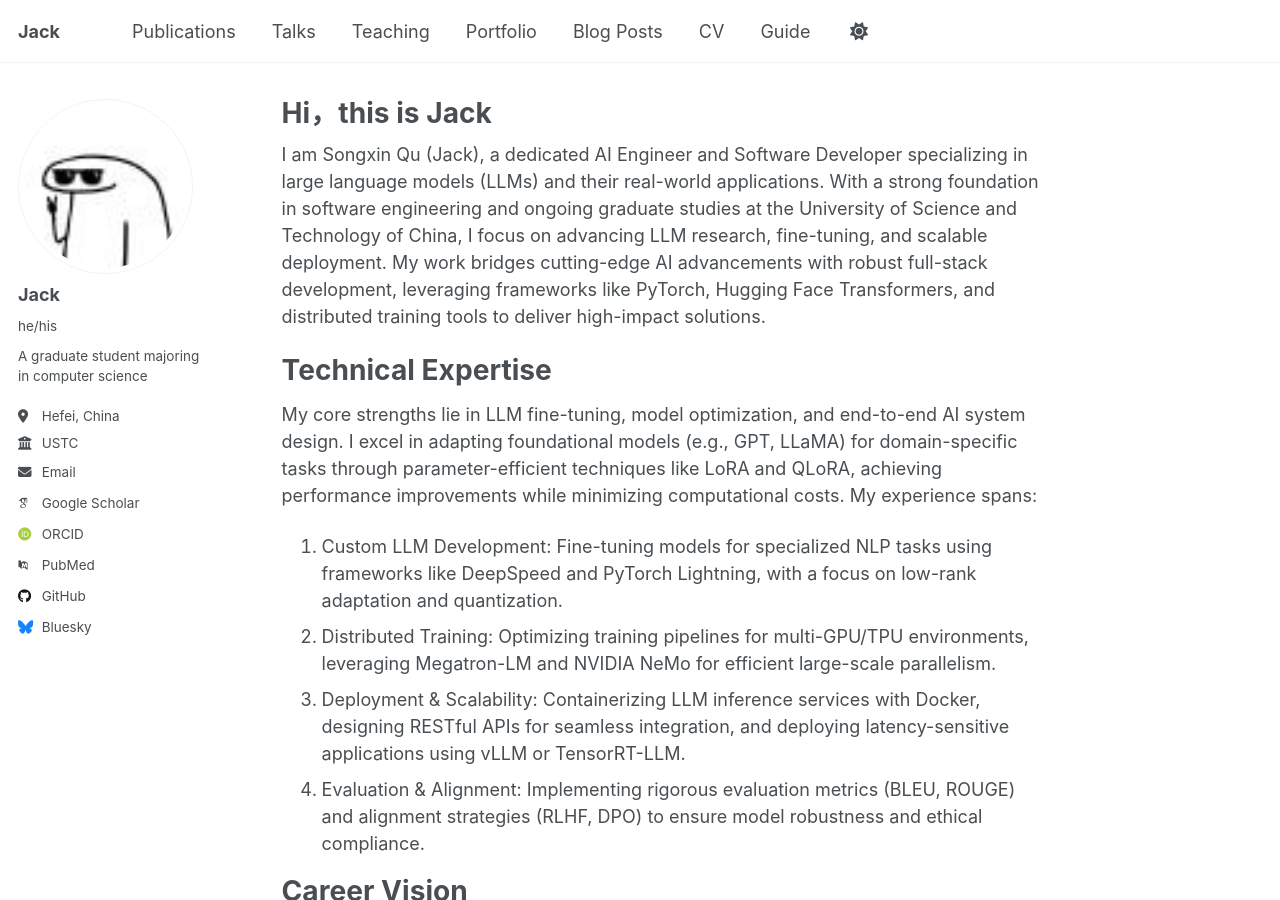
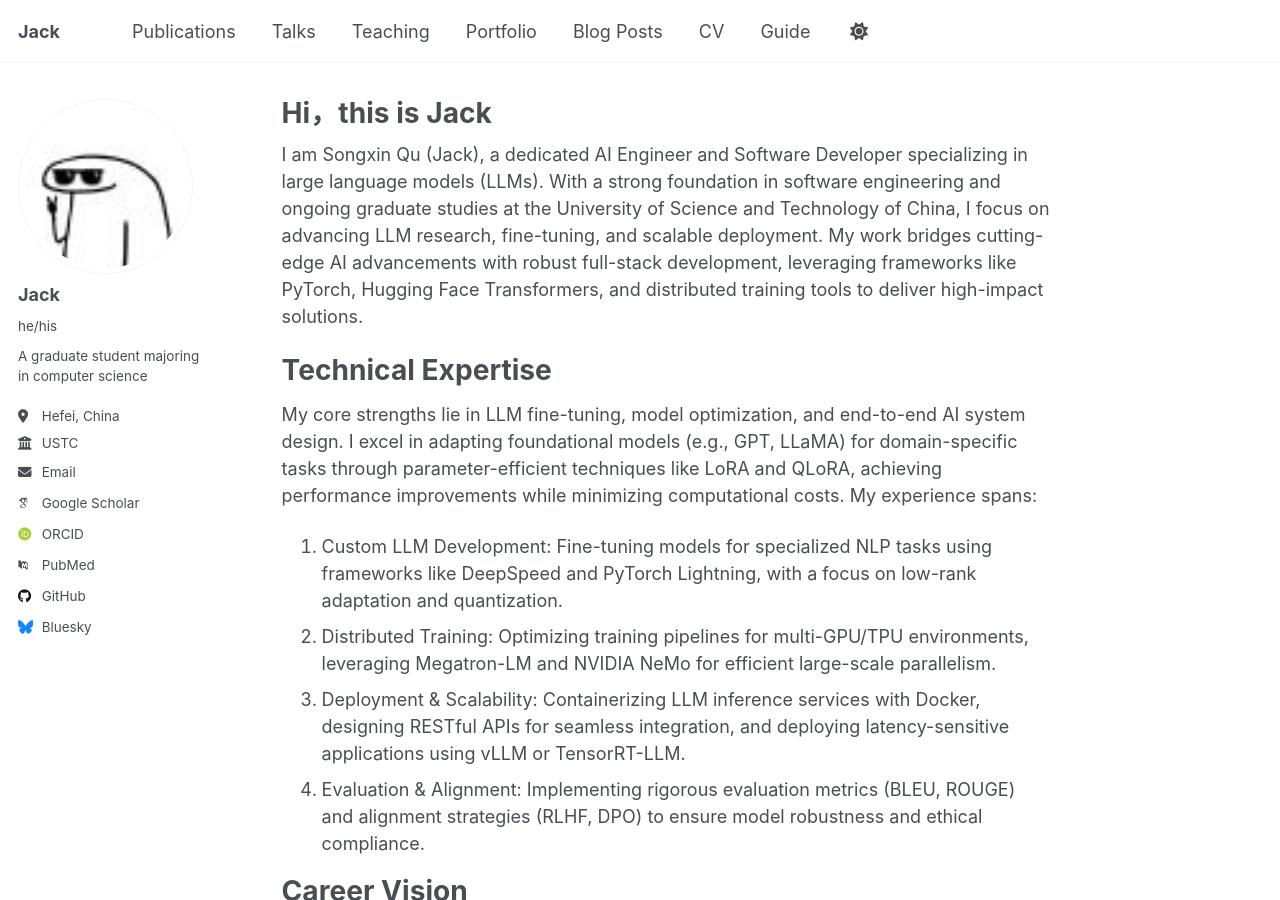
Before and after one commit to qsxustc/qsxustc.github.io, a Jekyll site: the page built from _pages/about.md, in a window 1280 px wide and 900 px high. Built offline with Jekyll 4.4.1, drawn with Linux system fonts in a browser that asks for light colours; some web fonts are replaced.

Commit message:
Update about.md

```diff
--- a/_pages/about.md
+++ b/_pages/about.md
@@ -7,7 +7,7 @@ redirect_from:
   - /about.html
 ---
 
-I am Songxin Qu (Jack), a dedicated AI Engineer and Software Developer specializing in large language models (LLMs) and their real-world applications. With a strong foundation in software engineering and ongoing graduate studies at the University of Science and Technology of China, I focus on advancing LLM research, fine-tuning, and scalable deployment. My work bridges cutting-edge AI advancements with robust full-stack development, leveraging frameworks like PyTorch, Hugging Face Transformers, and distributed training tools to deliver high-impact solutions.
+I am Songxin Qu (Jack), a dedicated AI Engineer and Software Developer specializing in large language models (LLMs). With a strong foundation in software engineering and ongoing graduate studies at the University of Science and Technology of China, I focus on advancing LLM research, fine-tuning, and scalable deployment. My work bridges cutting-edge AI advancements with robust full-stack development, leveraging frameworks like PyTorch, Hugging Face Transformers, and distributed training tools to deliver high-impact solutions.
 
 Technical Expertise
 ======
```
